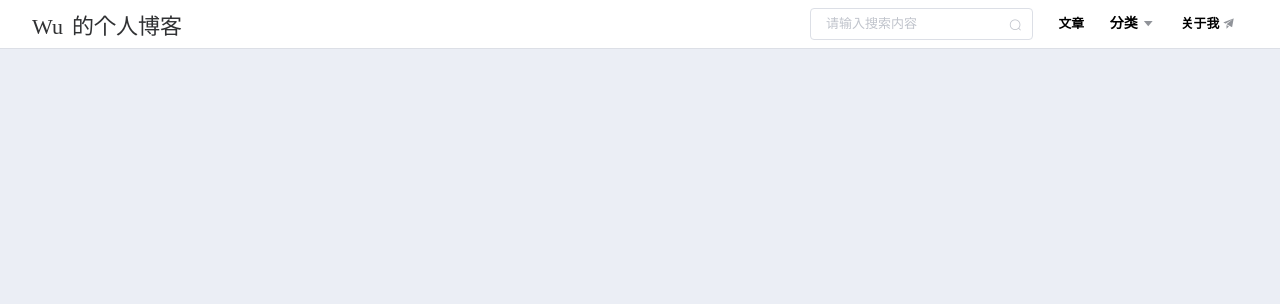
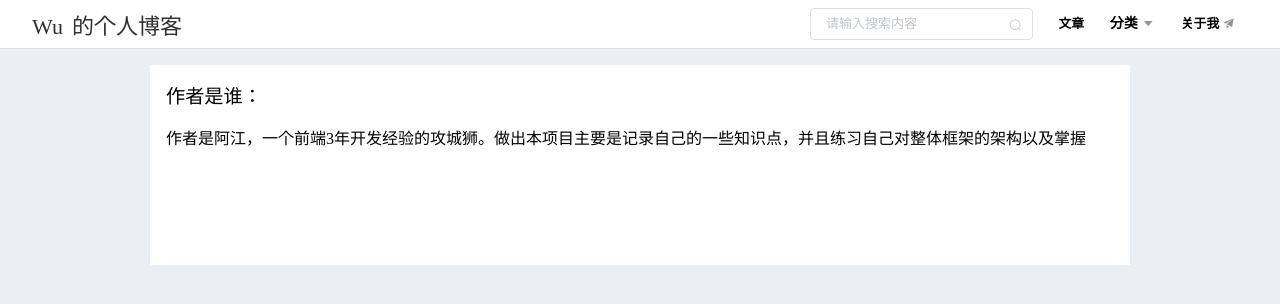
Before and after one commit to wushijiang13/blogwu, a Vue app: page /#/aboutMy in a window 1280 px wide. Shown: the top 304 px of the page. Built offline with nearby package versions, Linux system fonts and the light colour scheme.

Commit message:
新增了关于我等内容

```diff
--- /dev/null
+++ b/src/components/aboutMy.vue
@@ -0,0 +1,37 @@
+<!--关于我-->
+<template>
+  <div class="aboutmy">
+    <p class="title">作者是谁：</p>
+    <p>作者是阿江，一个前端3年开发经验的攻城狮。做出本项目主要是记录自己的一些知识点，并且练习自己对整体框架的架构以及掌握</p>
+  </div>
+</template>
+
+<script>
+  export default {
+    name: "aboutmy",
+    data(){
+         return {
+
+         }
+    },
+    methods:{
+
+    }
+  }
+</script>
+
+<style scoped>
+  .aboutmy{
+    width: 980px;
+    height: 200px;
+    background: #fff;
+    margin: 0px auto;
+    margin-top: 1rem;
+  }
+  .aboutmy p{
+    padding: 1rem 1rem 0rem;
+  }
+  .aboutmy>.title{
+    font-size: 1.2rem;
+  }
+</style>
--- a/src/components/index.vue
+++ b/src/components/index.vue
@@ -5,7 +5,7 @@
     <div class="above">
       <!--主要的-->
       <div class="above_main">
-        <div class="item_article mute-item" v-for=" n in 20">
+        <div class="item_article mute-item" >
           <p class="meta-list">
             <span class="mute-state">系列</span>-
             <span class="mute-noactive">前端攻城狮-阿江</span>-
--- a/src/components/public/Head.vue
+++ b/src/components/public/Head.vue
@@ -1,7 +1,7 @@
 <template>
   <div class="head">
     <div class="navbar">
-      <span class="title"><span class="xing">Wu</span>的个人博客</span>
+      <span class="title" @click="gohome()"><span class="xing">Wu</span>的个人博客</span>
       <div class="navlink">
         <ul>
           <li>
@@ -21,9 +21,9 @@
               </template>
             </el-autocomplete>
           </li>
-          <li>文章 </li>
-          <li>
-            <el-dropdown trigger="hover" >
+          <li class="mouseIcon">文章 </li>
+          <li class="mouseIcon">
+            <el-dropdown trigger="hover"  >
                <span class="el-dropdown-link" style="color: #000;">
                 分类 <i class="el-icon-caret-bottom icon-color"></i>
                </span>
@@ -35,7 +35,7 @@
               </el-dropdown-menu>
             </el-dropdown>
           </li>
-          <li>关于我 <i class="el-icon-s-promotion icon-color"></i></li>
+          <li class="mouseIcon" @click="goaboutMy()">关于我 <i class="el-icon-s-promotion icon-color"></i></li>
         </ul>
       </div>
     </div>
@@ -44,7 +44,15 @@
 
 <script>
   export default {
-    name: "Head"
+    name: "Head",
+    methods:{
+      goaboutMy(){
+        this.$router.push('/aboutMy');
+      },
+      gohome(){
+        this.$router.push("/");
+      }
+    }
   }
 </script>
 
@@ -106,5 +114,7 @@
   .icon-color{
     color: #909399;
   }
-
+  .mouseIcon{
+    cursor: pointer;
+  }
 </style>
--- a/src/main.js
+++ b/src/main.js
@@ -10,12 +10,19 @@ import './assets/font/iconfont.css'
 import './assets/font/iconfont.js'
 
 import router from './router'
+import Router from "vue-router";
 
 Vue.config.productionTip = false
 Vue.use(ElementUI);
 Vue.use(VueAwesomeSwiper, /* { default options with global component } */)
 
-
+router.beforeEach(function(to,form,next){
+  console.log(form);
+  if(to.name === form.name){
+    console.log("拦截到了");;
+  }
+  next();
+})
 /* eslint-disable no-new */
 new Vue({
   el: '#app',
--- a/src/router/index.js
+++ b/src/router/index.js
@@ -1,8 +1,16 @@
 import Vue from 'vue'
 import Router from 'vue-router'
 import Index from '@/components/index'
+import aboutMy from "../components/aboutMy";
 
 Vue.use(Router)
+
+const originalPush = Router.prototype.push
+Router.prototype.push = function push(location) {
+  return originalPush.call(this, location).catch(err => err)
+}
+
+
 
 export default new Router({
   routes: [
@@ -10,6 +18,11 @@ export default new Router({
       path: '/',
       name: 'Index',
       component: Index
+    },
+    {
+      path: '/aboutMy',
+      name: "aboutMy",
+      component: aboutMy
     }
   ]
 })
```
